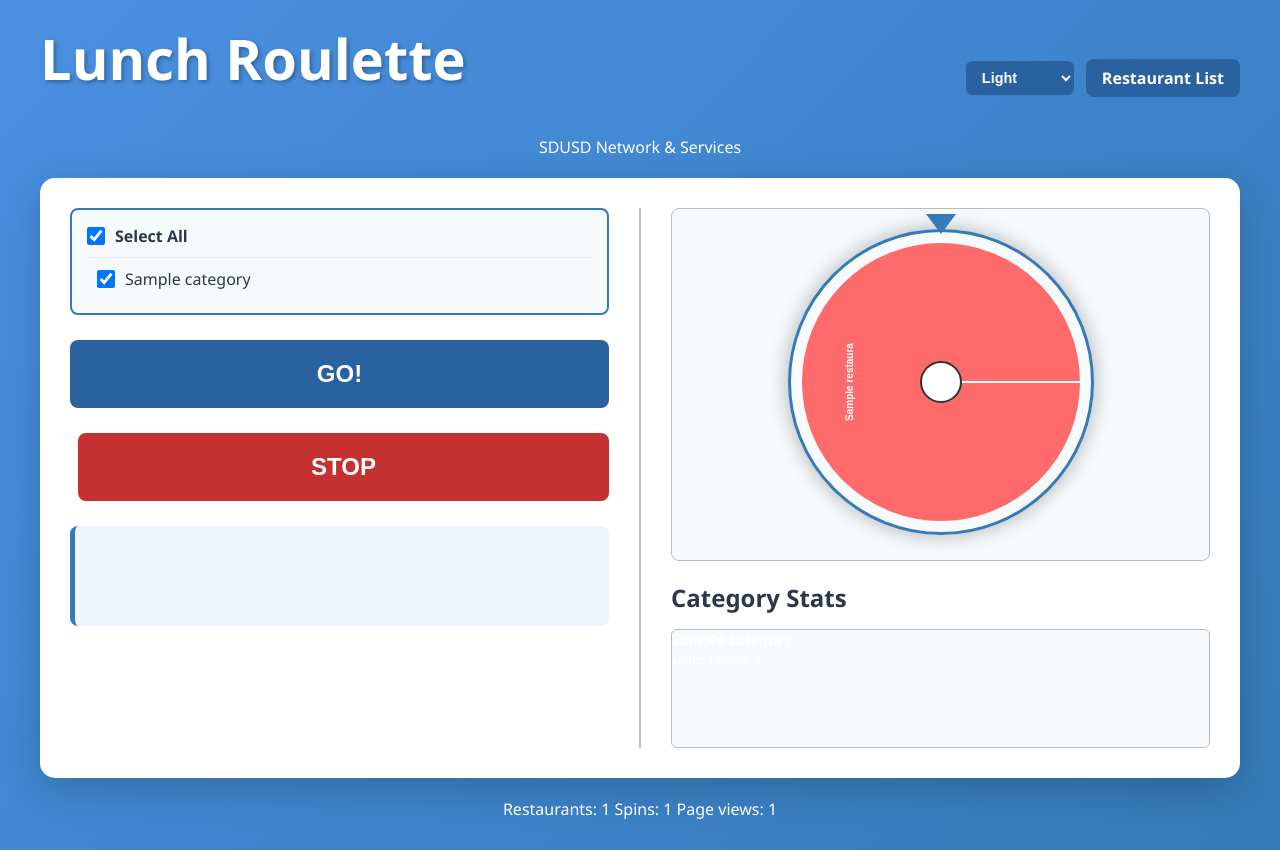
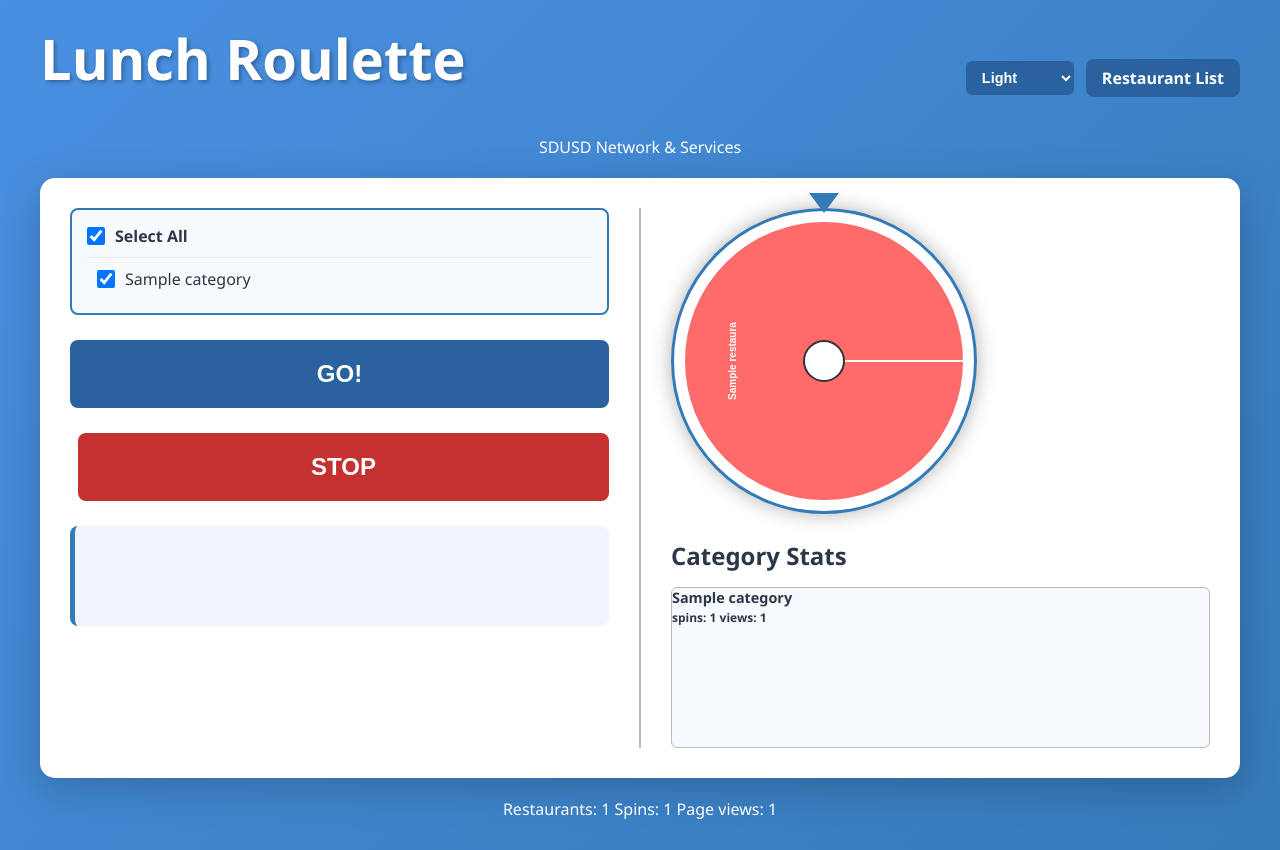
Before and after one commit to skywolfz/22.Lunch_Roulette, a Flask app: page / in a window 1280 px wide. Run offline with Flask 3, Linux system fonts and the light colour scheme; data comes from the database, SQL or seed files in the repository; tables that the repository leaves empty hold one stand-in row (values such as "Sample post").

Commit message:
p12.2: darken category stats text on index page for better contrast

```diff
--- a/app/static/style.css
+++ b/app/static/style.css
@@ -496,7 +496,7 @@ input[type="text"]:focus {
     opacity: 0.7;
 }
 
-.category-stats-item {
+body.index-page .category-stats-item {
     /* render as inline text, allow wrapping via parent flex container */
     display: inline;
     padding: 0;
@@ -505,7 +505,9 @@ input[type="text"]:focus {
     border: none;
     white-space: normal;
     font-size: 0.9rem;
-    color: var(--text-primary);
+    color: var(--text-secondary);
+    font-weight: 600;
+}
 }
 
 .roulette-section {
```
